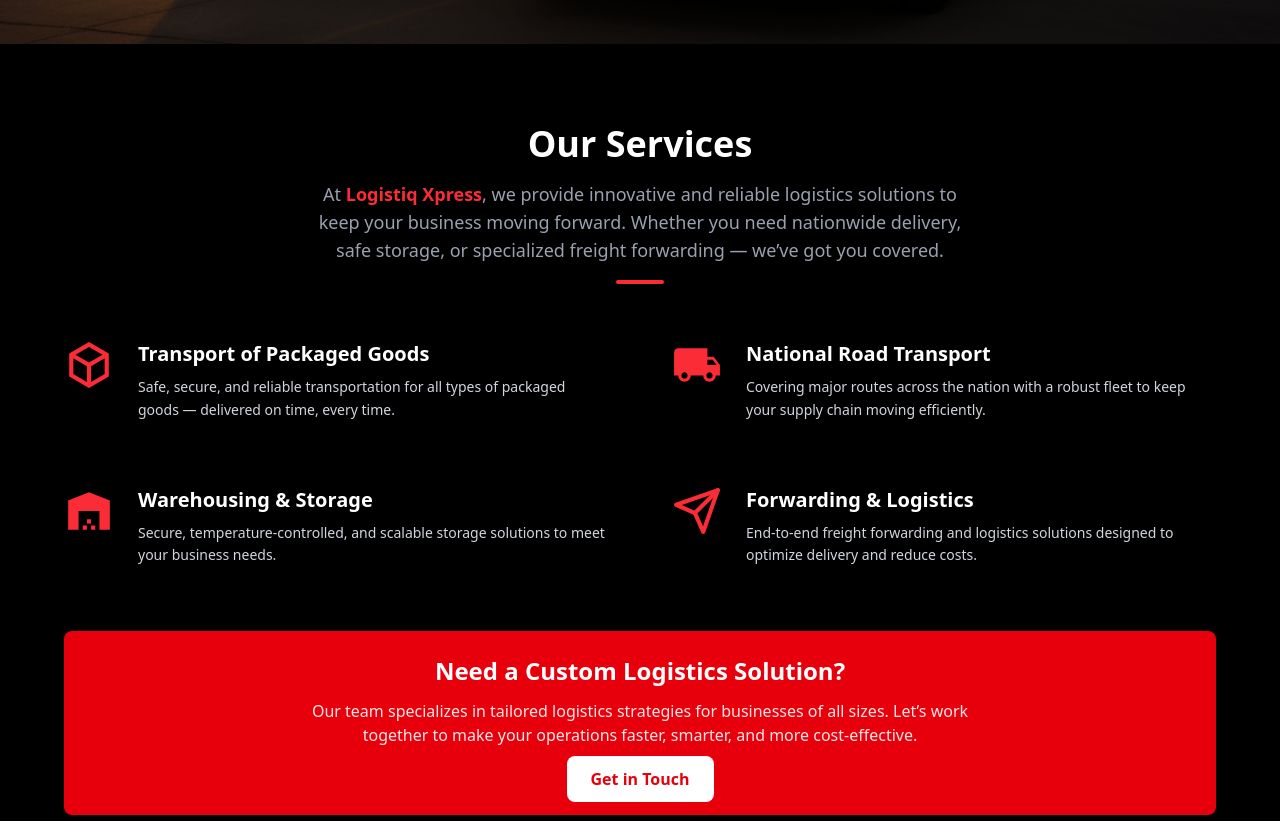
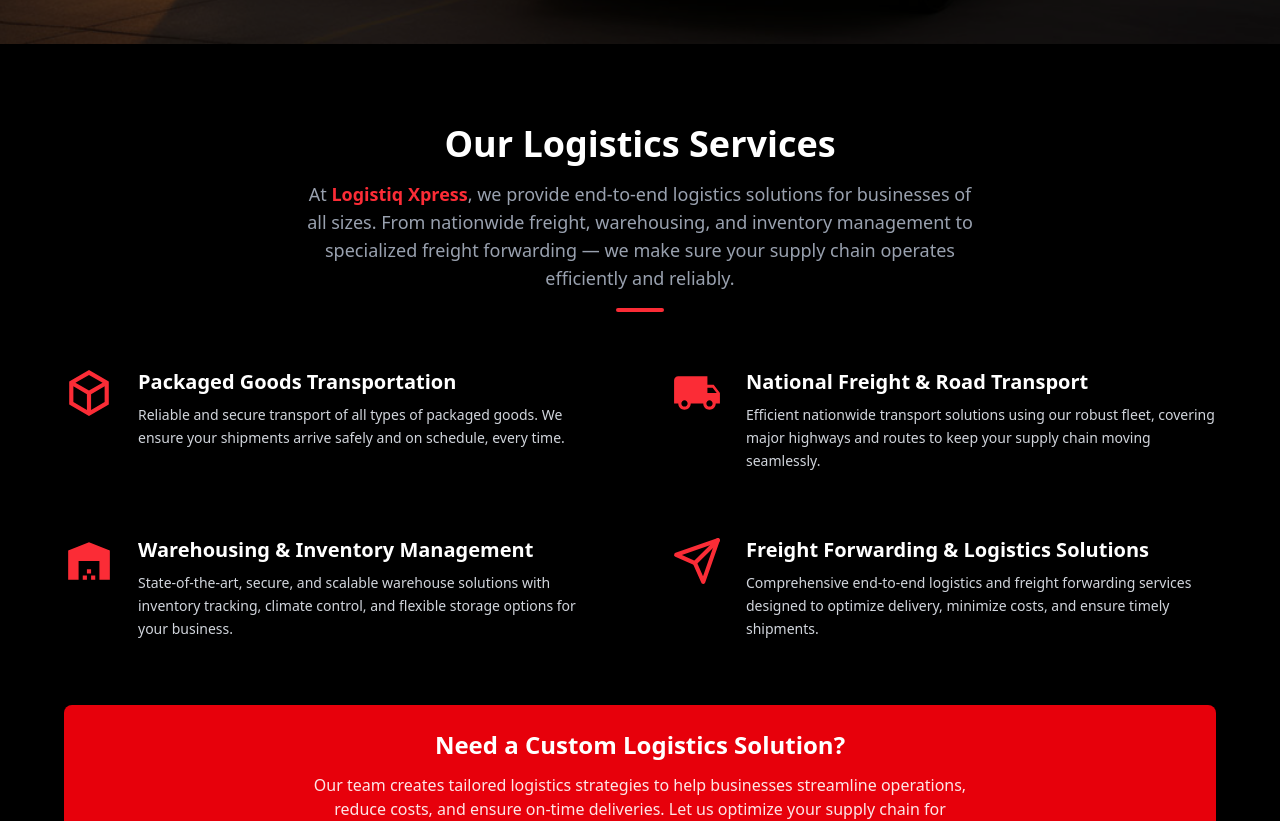
Before and after one commit to Shubham-juris/truckltd, a React (Vite) app: page / in a window 1280 px wide. Shown: the part 740-1561 px from the top of the page. Built offline with nearby package versions, Linux system fonts and the light colour scheme.

Commit message:
Update Servicecontent.jsx

```diff
--- a/src/components/Homecomponent/Servicecontent.jsx
+++ b/src/components/Homecomponent/Servicecontent.jsx
@@ -1,3 +1,139 @@
+// import React from 'react';
+// import { motion } from "framer-motion";
+// import { RiBox3Line } from "react-icons/ri";
+// import { MdLocalShipping, MdWarehouse } from "react-icons/md";
+// import { FiSend } from "react-icons/fi";
+// import { Link } from "react-router-dom";
+
+// const Servicecontent = () => {
+//   const services = [
+//     {
+//       title: "Transport of Packaged Goods",
+//       description:
+//         "Safe, secure, and reliable transportation for all types of packaged goods — delivered on time, every time.",
+//       icon: <RiBox3Line className="text-red-500" size={50} />,
+//     },
+//     {
+//       title: "National Road Transport",
+//       description:
+//         "Covering major routes across the nation with a robust fleet to keep your supply chain moving efficiently.",
+//       icon: <MdLocalShipping className="text-red-500" size={50} />,
+//     },
+//     {
+//       title: "Warehousing & Storage",
+//       description:
+//         "Secure, temperature-controlled, and scalable storage solutions to meet your business needs.",
+//       icon: <MdWarehouse className="text-red-500" size={50} />,
+//     },
+//     {
+//       title: "Forwarding & Logistics",
+//       description:
+//         "End-to-end freight forwarding and logistics solutions designed to optimize delivery and reduce costs.",
+//       icon: <FiSend className="text-red-500" size={50} />,
+//     },
+//   ];
+
+//   const containerVariants = {
+//     hidden: { opacity: 0 },
+//     show: {
+//       opacity: 1,
+//       transition: {
+//         staggerChildren: 0.2,
+//       },
+//     },
+//   };
+
+//   const itemVariants = {
+//     hidden: { opacity: 0, y: 30 },
+//     show: { opacity: 1, y: 0, transition: { duration: 0.6, ease: "easeOut" } },
+//   };
+
+//   return (
+//     <section className="bg-black text-white py-20 px-4">
+//       <div className="max-w-6xl mx-auto text-center">
+
+//         {/* Section Header */}
+//         <motion.div
+//           className="mb-14"
+//           initial={{ opacity: 0, y: -20 }}
+//           whileInView={{ opacity: 1, y: 0 }}
+//           transition={{ duration: 0.6 }}
+//           viewport={{ once: true, amount: 0.3 }}
+//         >
+//           <h2 className="text-3xl md:text-4xl font-bold">Our Services</h2>
+//           <p className="text-gray-400 mt-4 max-w-2xl mx-auto text-lg">
+//             At <span className="text-red-500 font-semibold">Logistiq Xpress</span>,
+//             we provide innovative and reliable logistics solutions to keep your
+//             business moving forward. Whether you need nationwide delivery, safe storage,
+//             or specialized freight forwarding — we’ve got you covered.
+//           </p>
+//           <div className="h-1 w-12 mx-auto bg-red-500 mt-4 rounded"></div>
+//         </motion.div>
+
+//         {/* Services Grid */}
+//         <motion.div
+//           className="grid md:grid-cols-2 gap-16"
+//           variants={containerVariants}
+//           initial="hidden"
+//           whileInView="show"
+//           viewport={{ once: true, amount: 0.3 }}
+//         >
+//           {services.map((service, index) => (
+//             <motion.div
+//               key={index}
+//               className="flex items-start gap-6"
+//               variants={itemVariants}
+//               whileHover={{ scale: 1.02 }}
+//               transition={{ duration: 0.3 }}
+//             >
+//               {/* Icon */}
+//               <motion.div
+//                 whileHover={{ rotate: 10 }}
+//                 transition={{ type: "spring", stiffness: 300 }}
+//               >
+//                 {service.icon}
+//               </motion.div>
+
+//               {/* Content */}
+//               <div className="text-left">
+//                 <h4 className="text-xl font-semibold mb-2">{service.title}</h4>
+//                 <p className="text-sm text-gray-300 leading-relaxed">
+//                   {service.description}
+//                 </p>
+//               </div>
+//             </motion.div>
+//           ))}
+//         </motion.div>
+
+//         {/* Call to Action */}
+//         <motion.div
+//           className="mt-16 bg-red-600 py-6 px-8 rounded-lg shadow-lg text-center"
+//           initial={{ opacity: 0, y: 30 }}
+//           whileInView={{ opacity: 1, y: 0 }}
+//           transition={{ duration: 0.6, ease: "easeOut" }}
+//           viewport={{ once: true, amount: 0.3 }}
+//         >
+//           <h3 className="text-2xl font-semibold mb-3">Need a Custom Logistics Solution?</h3>
+//           <p className="text-white/90 max-w-2xl mx-auto mb-5">
+//             Our team specializes in tailored logistics strategies for businesses
+//             of all sizes. Let’s work together to make your operations faster,
+//             smarter, and more cost-effective.
+//           </p>
+//           <Link
+//             to="/contact"
+//             className="bg-white text-red-600 font-semibold px-6 py-3 rounded-lg hover:bg-gray-200 transition"
+//           >
+//             Get in Touch
+//           </Link>
+//         </motion.div>
+
+//       </div>
+//     </section>
+//   );
+// };
+
+// export default Servicecontent;
+
 import React from 'react';
 import { motion } from "framer-motion";
 import { RiBox3Line } from "react-icons/ri";
@@ -8,27 +144,27 @@
 const Servicecontent = () => {
   const services = [
     {
-      title: "Transport of Packaged Goods",
+      title: "Packaged Goods Transportation",
       description:
-        "Safe, secure, and reliable transportation for all types of packaged goods — delivered on time, every time.",
+        "Reliable and secure transport of all types of packaged goods. We ensure your shipments arrive safely and on schedule, every time.",
       icon: <RiBox3Line className="text-red-500" size={50} />,
     },
     {
-      title: "National Road Transport",
+      title: "National Freight & Road Transport",
       description:
-        "Covering major routes across the nation with a robust fleet to keep your supply chain moving efficiently.",
+        "Efficient nationwide transport solutions using our robust fleet, covering major highways and routes to keep your supply chain moving seamlessly.",
       icon: <MdLocalShipping className="text-red-500" size={50} />,
     },
     {
-      title: "Warehousing & Storage",
+      title: "Warehousing & Inventory Management",
       description:
-        "Secure, temperature-controlled, and scalable storage solutions to meet your business needs.",
+        "State-of-the-art, secure, and scalable warehouse solutions with inventory tracking, climate control, and flexible storage options for your business.",
       icon: <MdWarehouse className="text-red-500" size={50} />,
     },
     {
-      title: "Forwarding & Logistics",
+      title: "Freight Forwarding & Logistics Solutions",
       description:
-        "End-to-end freight forwarding and logistics solutions designed to optimize delivery and reduce costs.",
+        "Comprehensive end-to-end logistics and freight forwarding services designed to optimize delivery, minimize costs, and ensure timely shipments.",
       icon: <FiSend className="text-red-500" size={50} />,
     },
   ];
@@ -60,12 +196,12 @@
           transition={{ duration: 0.6 }}
           viewport={{ once: true, amount: 0.3 }}
         >
-          <h2 className="text-3xl md:text-4xl font-bold">Our Services</h2>
+          <h2 className="text-3xl md:text-4xl font-bold">Our Logistics Services</h2>
           <p className="text-gray-400 mt-4 max-w-2xl mx-auto text-lg">
             At <span className="text-red-500 font-semibold">Logistiq Xpress</span>,
-            we provide innovative and reliable logistics solutions to keep your
-            business moving forward. Whether you need nationwide delivery, safe storage,
-            or specialized freight forwarding — we’ve got you covered.
+            we provide end-to-end logistics solutions for businesses of all sizes.
+            From nationwide freight, warehousing, and inventory management to specialized
+            freight forwarding — we make sure your supply chain operates efficiently and reliably.
           </p>
           <div className="h-1 w-12 mx-auto bg-red-500 mt-4 rounded"></div>
         </motion.div>
@@ -115,9 +251,8 @@
         >
           <h3 className="text-2xl font-semibold mb-3">Need a Custom Logistics Solution?</h3>
           <p className="text-white/90 max-w-2xl mx-auto mb-5">
-            Our team specializes in tailored logistics strategies for businesses
-            of all sizes. Let’s work together to make your operations faster,
-            smarter, and more cost-effective.
+            Our team creates tailored logistics strategies to help businesses streamline operations,
+            reduce costs, and ensure on-time deliveries. Let us optimize your supply chain for maximum efficiency.
           </p>
           <Link
             to="/contact"
```
